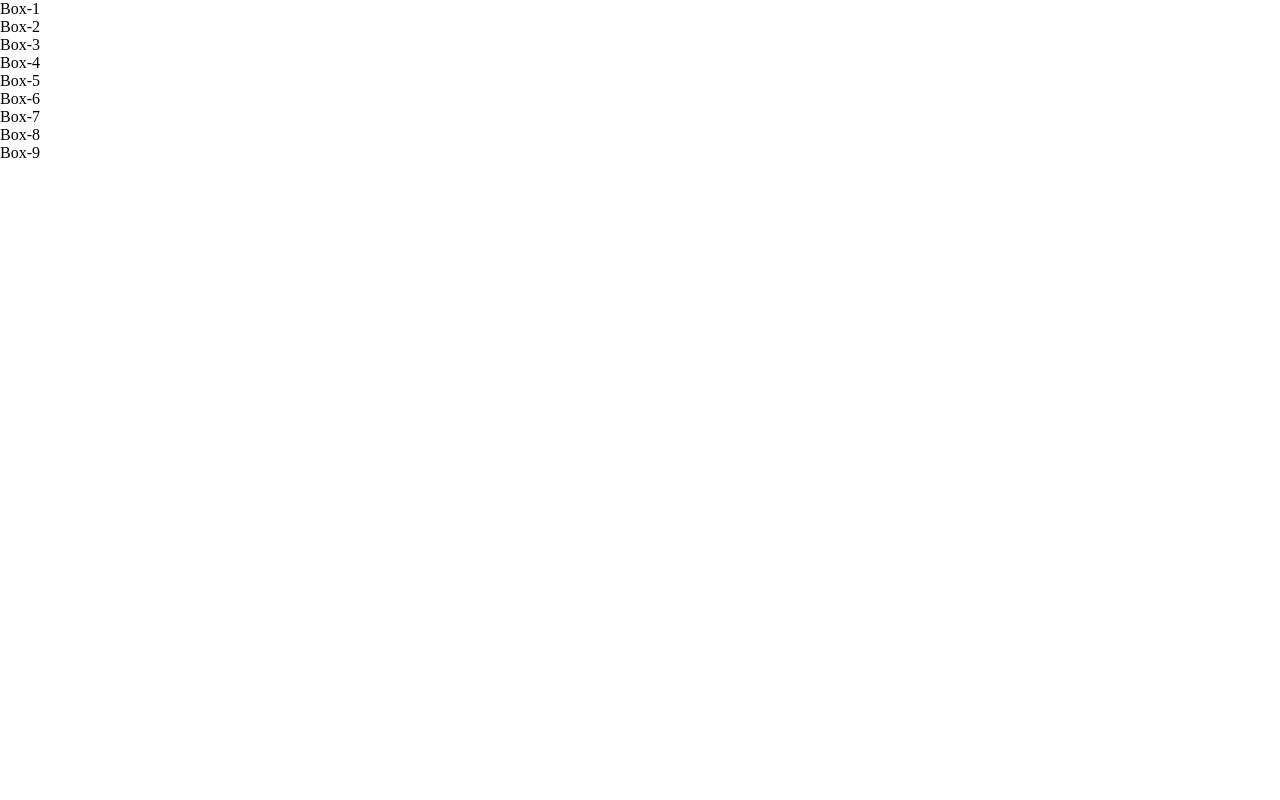
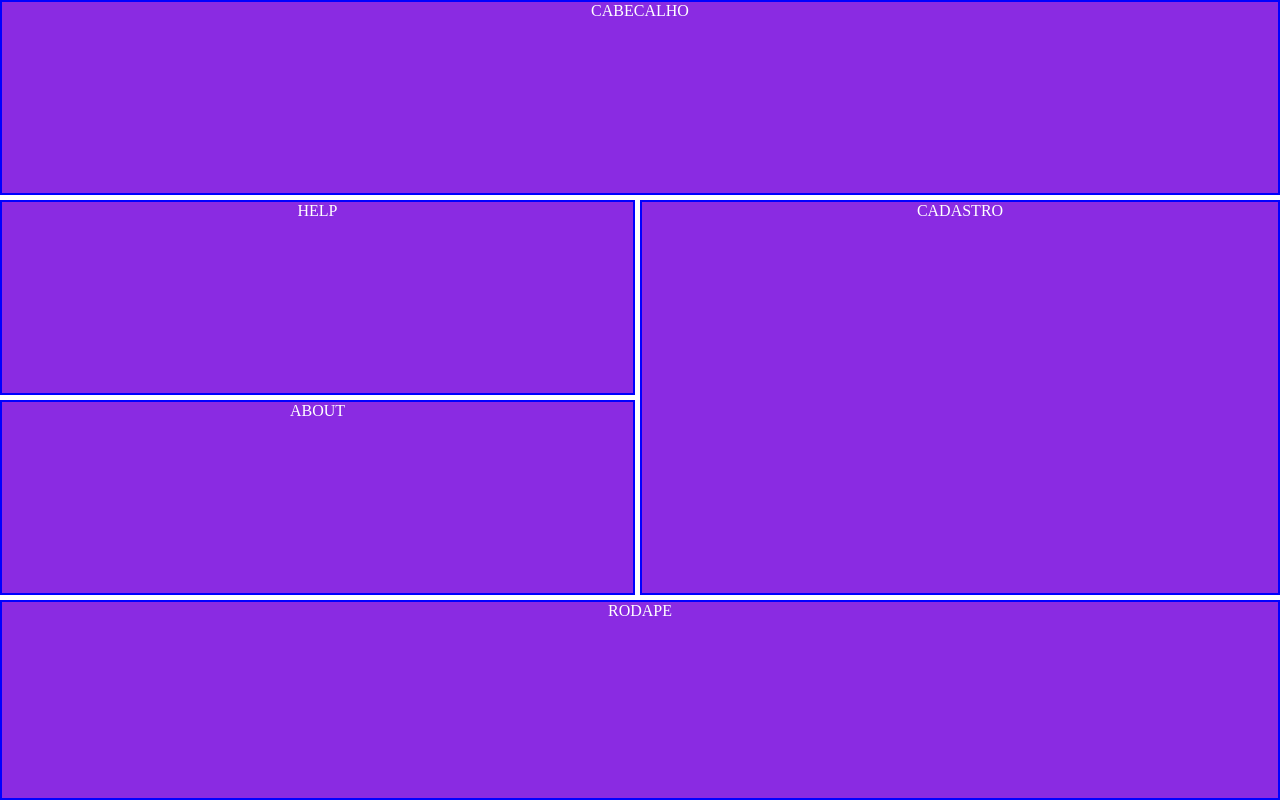
Before and after one commit to 1TDSPW-2024/exemplo-grid, a plain HTML site: page index.html in a window 1280 px wide. Drawn offline with Linux system fonts and the light colour scheme.

Commit message:
Feito html e css grid em aula

```diff
--- a/css/estilo.css
+++ b/css/estilo.css
@@ -4,80 +4,34 @@
   box-sizing: border-box;
 }
 
+.container{
+display: grid;
+height: 100vh;
 
-/*
-#cabecalho{
-  background-color: #130e0e;
-  height: 100px;
-  padding: 20px;
-  display: flex;
-  justify-content: space-between;
-  align-items: center;
-  flex-wrap: wrap;
-
-  h1{
-    color: #fff;
+grid-template-columns: 1fr 1fr;
+grid-template-rows: 1fr 1fr 1fr 1fr;
+gap:5px
 }
 
-  .link{
-    display: inline;
-    margin-left: 20px;
-    a{
-      color: #fff;
-      text-decoration: none;
-      display: inline-block;
-      padding: 20px;
-      border-radius: 5px;
-      background-color: #164756;
-      transition: all 0.4s ease-in-out;
-
-      &:hover{
-        background-color: #51727c;
+.container :nth-child(1){
+/* grid-column-start: 1;
+grid-column-end: 3; */
+/* grid-column: 1 / 3; */
+grid-column: span 3;
+}
+.container :nth-child(3){
+grid-column: span 2;
+grid-row: span 2;
 }
 
-    }
+.container :nth-child(5){
+grid-column: span 3;
+grid-row: span 2;
 }
 
+.box{
+background-color: blueviolet;
+color: #fff;
+text-align: center;
+border: 2px solid #0000ff;
 }
-
- #cabecalho{
-  background-color: #130e0e;
-  height: 100px;
-  position: relative;
-  padding: 20px;
-
-  Aninhamento de seletores
-  h1{
-    color: #fff;
-    float: left;
-    position: absolute;
-    top:30%;
-  }
-
-  nav{
-    float: right;
-    position: absolute;
-    top:25%;
-    right: 5%;
-  }
-
-  .link{
-    display: inline;
-    margin-left: 20px;
-    a{
-      color: #fff;
-      text-decoration: none;
-      display: inline-block;
-      padding: 20px;
-      border-radius: 5px;
-      background-color: #164756;
-      transition: all 0.4s ease-in-out;
-
-      &:hover{
-        background-color: #51727c;
-      }
-
-    }
-
-  }
-} */
--- a/index.html
+++ b/index.html
@@ -12,15 +12,11 @@
 
     <!-- div.container>div*9.box.box-${Box-$} -->
     <div class="container">
-        <div class="box box-1">Box-1</div>
-        <div class="box box-2">Box-2</div>
-        <div class="box box-3">Box-3</div>
-        <div class="box box-4">Box-4</div>
-        <div class="box box-5">Box-5</div>
-        <div class="box box-6">Box-6</div>
-        <div class="box box-7">Box-7</div>
-        <div class="box box-8">Box-8</div>
-        <div class="box box-9">Box-9</div>
+        <div class="box box-1">CABECALHO</div>
+        <div class="box box-2">HELP</div>
+        <div class="box box-3">CADASTRO</div>
+        <div class="box box-4">ABOUT</div>
+        <div class="box box-5">RODAPE</div>
     </div>
 
 </body>
```
Lines whose indentation alone changed are shown as unchanged.
